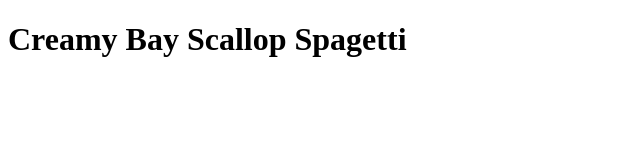
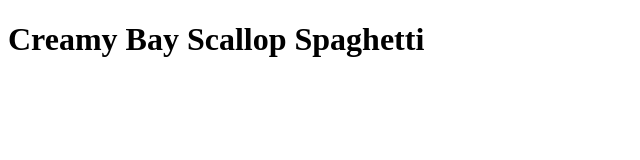
Before and after one commit to DevonHudiburg/laughing-octo-system, a plain HTML site: page recipes/creamy-bay-scallop-spaghetti.html in a window 1280 px wide. Shown: the full height of the page, 0-640 px from the left. Drawn offline with Linux system fonts and the light colour scheme.

Commit message:
Fixed typos in title and header (spag*h*etti)

```diff
--- a/recipes/creamy-bay-scallop-spaghetti.html
+++ b/recipes/creamy-bay-scallop-spaghetti.html
@@ -3,11 +3,11 @@
 
     <head>
         <meta charset="utf-8">
-        <title>Creamy Bay Scallop Spagetti</title>
+        <title>Creamy Bay Scallop Spaghetti</title>
     </head>
 
     <body>
-        <h1>Creamy Bay Scallop Spagetti</h1>
+        <h1>Creamy Bay Scallop Spaghetti</h1>
     </body>
 
 </html>
```
